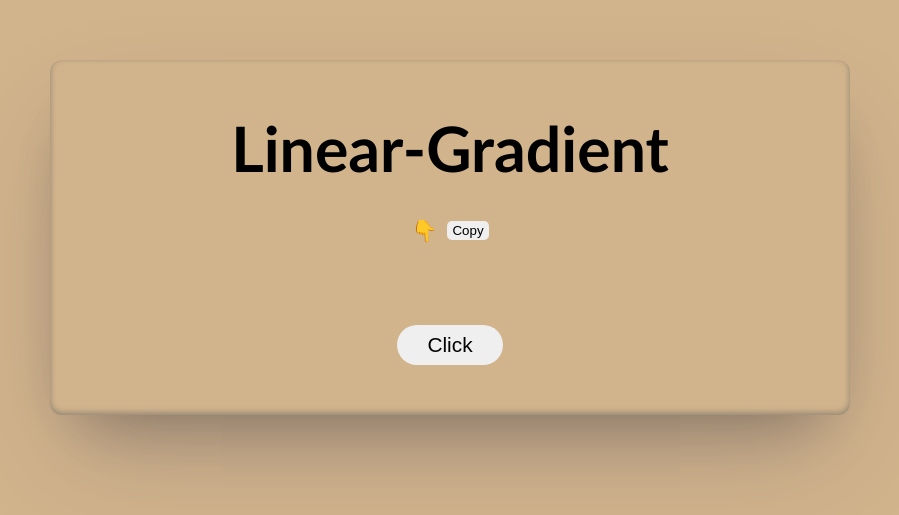
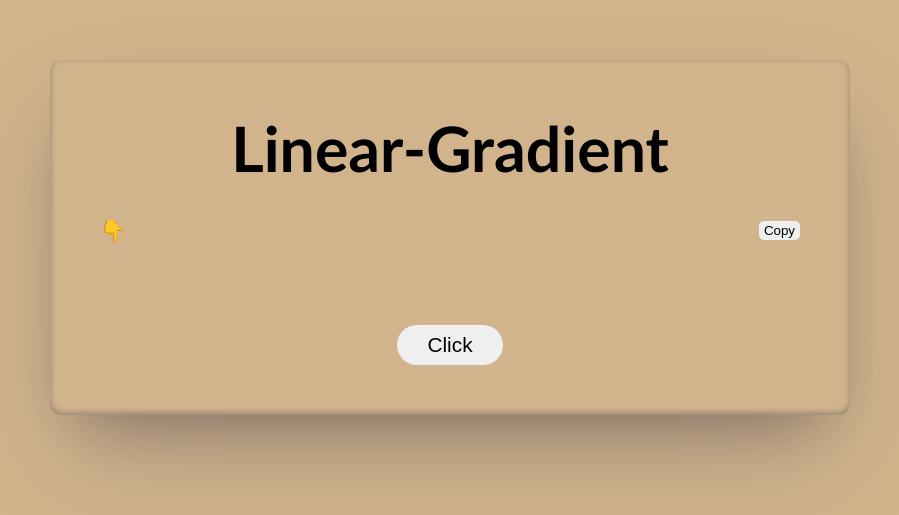
Before and after one commit to bunyodlomg/js-linear-gradient, a plain HTML site: page index.html in a window 1280 px wide. Shown: the part 163-678 px from the top of the page, without its empty margins (190-1089 px from the left). Drawn offline with nearby package versions, Linux system fonts and the light colour scheme.

Commit message:
max-width

```diff
--- a/style.css
+++ b/style.css
@@ -39,7 +39,8 @@ body {
     display: flex;
     align-items: center;
     justify-content: space-between;
-    gap: 10px;
+    width: 100%;
+    max-width: 700px;
 }
 
 .content__result--text {
```
